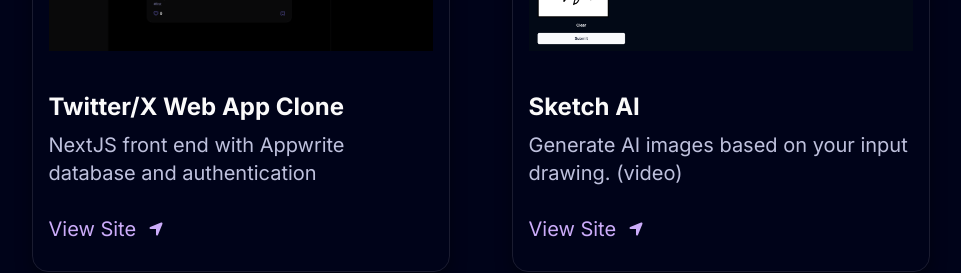
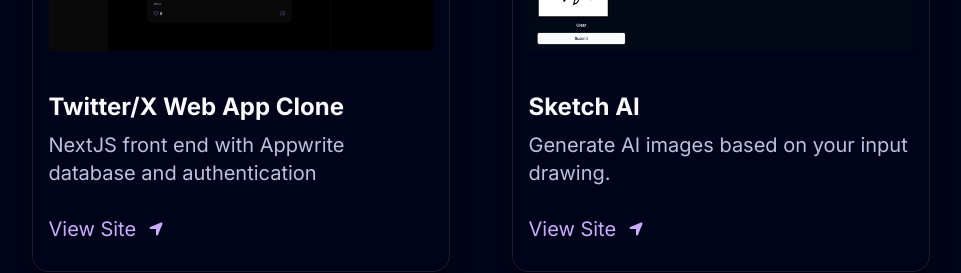
Before and after one commit to james-randolph-50/full-stack-portfolio, a Next.js app: page / in a window 1280 px wide. Shown: the part 1000-1273 px from the top of the page, without its empty margins (161-1122 px from the left). Built offline with nearby package versions, Linux system fonts and the light colour scheme.

Commit message:
remove text from project

```diff
--- a/data/index.ts
+++ b/data/index.ts
@@ -18,7 +18,7 @@
   {
     id: 2,
     title: "Sketch AI",
-    des: "Generate AI images based on your input drawing. (video)",
+    des: "Generate AI images based on your input drawing.",
     img: "/Sketch-AI.png",
     iconLists: ["/re.svg", "/tail.svg",],
     link: "https://sketch-ai-rose.vercel.app/",
```
